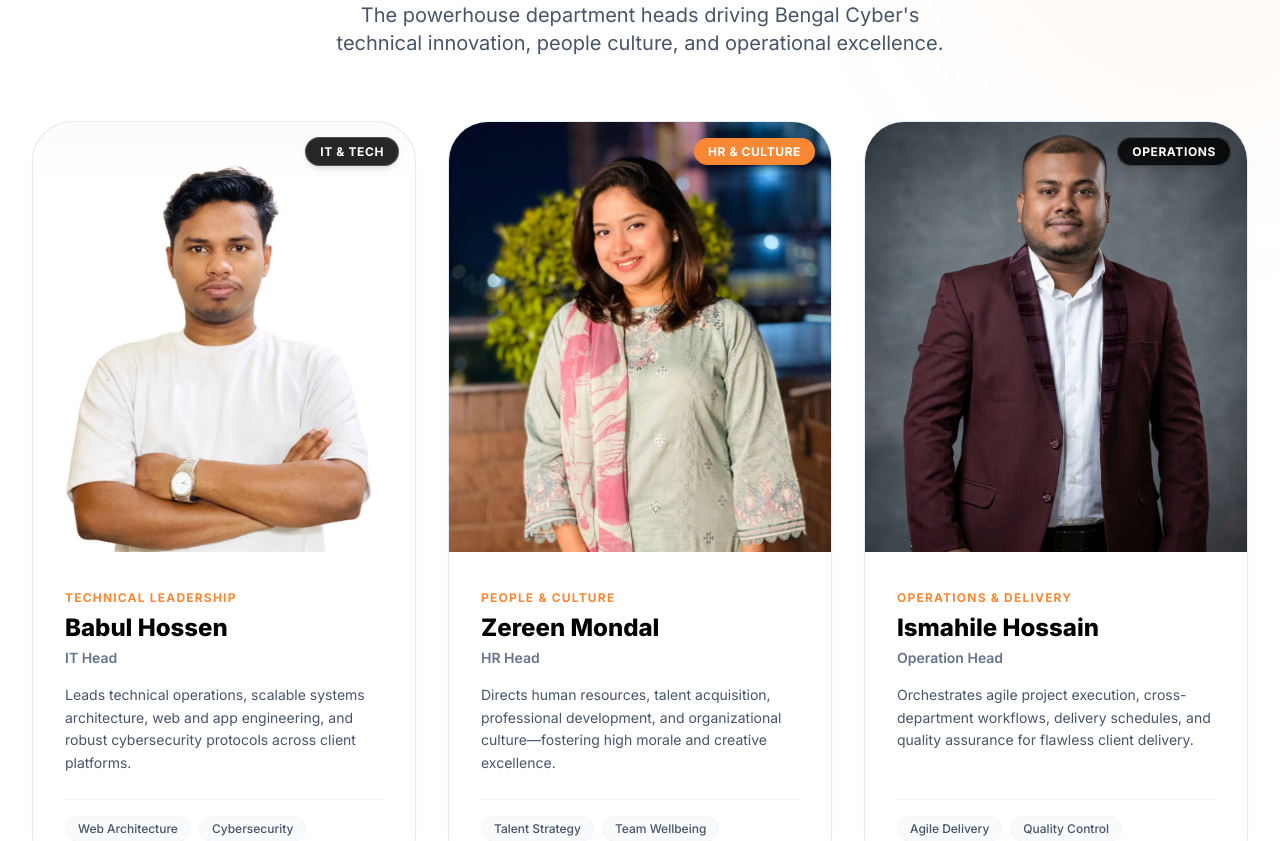
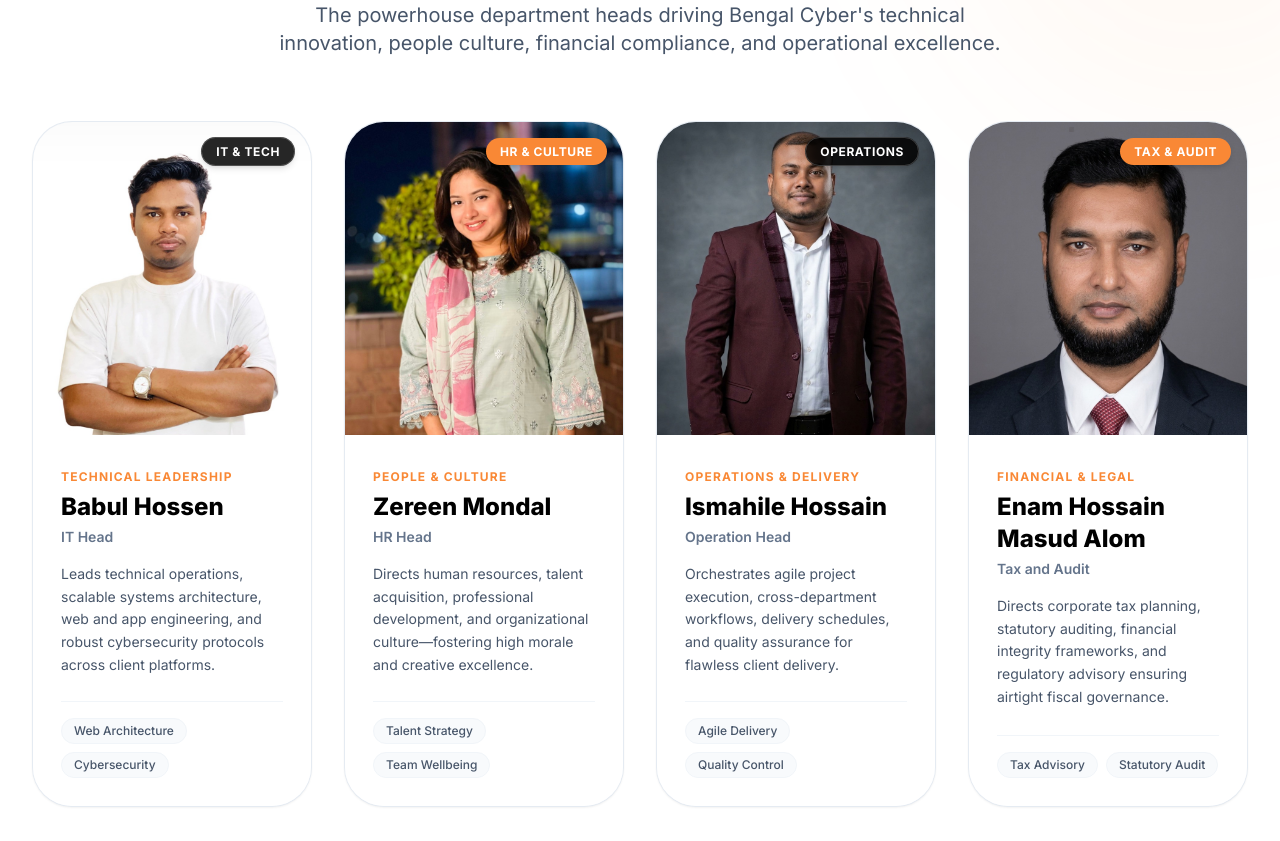
Before and after one commit to zeemmondal-max/bengal-cyber, a Next.js app: page /about in a window 1280 px wide. Shown: the part 2540-3381 px from the top of the page. Built offline with nearby package versions, Linux system fonts and the light colour scheme.

Commit message:
feat(about): add Enam Hossain Masud Alom (Tax and Audit) to leadership team

```diff
--- a/src/app/about/layout.tsx
+++ b/src/app/about/layout.tsx
@@ -88,6 +88,12 @@
             "name": "Ismahile Hossain",
             "jobTitle": "Operation Head",
             "image": "https://bengalcyber.com/ismahile-hossain.jpg"
+          },
+          {
+            "@type": "Person",
+            "name": "Enam Hossain Masud Alom",
+            "jobTitle": "Tax and Audit",
+            "image": "https://bengalcyber.com/enam-hossain.jpg"
           }
         ],
         "knowsAbout": [
--- a/src/app/about/page.tsx
+++ b/src/app/about/page.tsx
@@ -208,13 +208,13 @@
               <h4 className="text-brand-primary font-bold tracking-widest uppercase text-sm mb-4">Core Management</h4>
               <h2 className="text-4xl md:text-5xl font-extrabold text-brand-dark mb-6 tracking-tight">Leadership Team</h2>
               <p className="text-lg md:text-xl text-slate-600 leading-relaxed text-balance">
-                The powerhouse department heads driving Bengal Cyber's technical innovation, people culture, and operational excellence.
+                The powerhouse department heads driving Bengal Cyber's technical innovation, people culture, financial compliance, and operational excellence.
               </p>
             </motion.div>
           </div>
 
-          {/* 3-Column Profile Cards */}
-          <div className="grid grid-cols-1 md:grid-cols-2 lg:grid-cols-3 gap-8">
+          {/* 4-Column Profile Cards */}
+          <div className="grid grid-cols-1 md:grid-cols-2 lg:grid-cols-4 gap-6 xl:gap-8">
 
             {/* 1. Babul Hossen - IT Head */}
             <motion.div
@@ -229,7 +229,7 @@
                   src="/babul-hossen.jpg"
                   alt="Babul Hossen - IT Head at Bengal Cyber"
                   fill
-                  sizes="(max-width: 768px) 100vw, 33vw"
+                  sizes="(max-width: 640px) 100vw, (max-width: 1024px) 50vw, 25vw"
                   className="object-cover object-top hover:scale-105 transition-transform duration-700"
                 />
                 <div className="absolute top-4 right-4 z-10">
@@ -239,10 +239,10 @@
                 </div>
               </div>
 
-              <div className="p-8 flex flex-col flex-1 justify-between bg-white">
+              <div className="p-6 sm:p-7 flex flex-col flex-1 justify-between bg-white">
                 <div>
                   <span className="text-brand-primary font-bold text-xs uppercase tracking-widest">Technical Leadership</span>
-                  <h3 className="text-2xl font-extrabold text-brand-dark mt-1 mb-1">Babul Hossen</h3>
+                  <h3 className="text-xl sm:text-2xl font-extrabold text-brand-dark mt-1 mb-1">Babul Hossen</h3>
                   <p className="text-slate-500 font-semibold text-sm mb-4">IT Head</p>
                   <p className="text-slate-600 text-sm leading-relaxed mb-6">
                     Leads technical operations, scalable systems architecture, web and app engineering, and robust cybersecurity protocols across client platforms.
@@ -269,7 +269,7 @@
                   src="/zereen-mondal.jpg"
                   alt="Zereen Mondal - HR Head at Bengal Cyber"
                   fill
-                  sizes="(max-width: 768px) 100vw, 33vw"
+                  sizes="(max-width: 640px) 100vw, (max-width: 1024px) 50vw, 25vw"
                   className="object-cover object-top hover:scale-105 transition-transform duration-700"
                 />
                 <div className="absolute top-4 right-4 z-10">
@@ -279,10 +279,10 @@
                 </div>
               </div>
 
-              <div className="p-8 flex flex-col flex-1 justify-between bg-white">
+              <div className="p-6 sm:p-7 flex flex-col flex-1 justify-between bg-white">
                 <div>
                   <span className="text-brand-primary font-bold text-xs uppercase tracking-widest">People & Culture</span>
-                  <h3 className="text-2xl font-extrabold text-brand-dark mt-1 mb-1">Zereen Mondal</h3>
+                  <h3 className="text-xl sm:text-2xl font-extrabold text-brand-dark mt-1 mb-1">Zereen Mondal</h3>
                   <p className="text-slate-500 font-semibold text-sm mb-4">HR Head</p>
                   <p className="text-slate-600 text-sm leading-relaxed mb-6">
                     Directs human resources, talent acquisition, professional development, and organizational culture—fostering high morale and creative excellence.
@@ -309,7 +309,7 @@
                   src="/ismahile-hossain.jpg"
                   alt="Ismahile Hossain - Operation Head at Bengal Cyber"
                   fill
-                  sizes="(max-width: 768px) 100vw, 33vw"
+                  sizes="(max-width: 640px) 100vw, (max-width: 1024px) 50vw, 25vw"
                   className="object-cover object-top hover:scale-105 transition-transform duration-700"
                 />
                 <div className="absolute top-4 right-4 z-10">
@@ -319,10 +319,10 @@
                 </div>
               </div>
 
-              <div className="p-8 flex flex-col flex-1 justify-between bg-white">
+              <div className="p-6 sm:p-7 flex flex-col flex-1 justify-between bg-white">
                 <div>
                   <span className="text-brand-primary font-bold text-xs uppercase tracking-widest">Operations & Delivery</span>
-                  <h3 className="text-2xl font-extrabold text-brand-dark mt-1 mb-1">Ismahile Hossain</h3>
+                  <h3 className="text-xl sm:text-2xl font-extrabold text-brand-dark mt-1 mb-1">Ismahile Hossain</h3>
                   <p className="text-slate-500 font-semibold text-sm mb-4">Operation Head</p>
                   <p className="text-slate-600 text-sm leading-relaxed mb-6">
                     Orchestrates agile project execution, cross-department workflows, delivery schedules, and quality assurance for flawless client delivery.
@@ -332,6 +332,46 @@
                 <div className="pt-4 border-t border-slate-100 flex flex-wrap gap-2">
                   <span className="px-3 py-1 bg-slate-50 border border-slate-100 rounded-full text-xs text-slate-600 font-medium">Agile Delivery</span>
                   <span className="px-3 py-1 bg-slate-50 border border-slate-100 rounded-full text-xs text-slate-600 font-medium">Quality Control</span>
+                </div>
+              </div>
+            </motion.div>
+
+            {/* 4. Enam Hossain Masud Alom - Tax and Audit */}
+            <motion.div
+              className="bg-slate-50 rounded-[2.5rem] border border-slate-200/80 shadow-sm hover:shadow-xl transition-all duration-300 hover:-translate-y-2 overflow-hidden flex flex-col group relative"
+              initial={{ opacity: 0, y: 20 }}
+              whileInView={{ opacity: 1, y: 0 }}
+              viewport={{ once: true }}
+              transition={{ duration: 0.5, delay: 0.3 }}
+            >
+              <div className="relative aspect-[4/4.5] overflow-hidden bg-slate-200">
+                <Image
+                  src="/enam-hossain.jpg"
+                  alt="Enam Hossain Masud Alom - Tax and Audit at Bengal Cyber"
+                  fill
+                  sizes="(max-width: 640px) 100vw, (max-width: 1024px) 50vw, 25vw"
+                  className="object-cover object-top hover:scale-105 transition-transform duration-700"
+                />
+                <div className="absolute top-4 right-4 z-10">
+                  <span className="px-3.5 py-1.5 bg-brand-primary text-white text-xs font-bold rounded-full uppercase tracking-wider shadow-md">
+                    Tax & Audit
+                  </span>
+                </div>
+              </div>
+
+              <div className="p-6 sm:p-7 flex flex-col flex-1 justify-between bg-white">
+                <div>
+                  <span className="text-brand-primary font-bold text-xs uppercase tracking-widest">Financial & Legal</span>
+                  <h3 className="text-xl sm:text-2xl font-extrabold text-brand-dark mt-1 mb-1">Enam Hossain Masud Alom</h3>
+                  <p className="text-slate-500 font-semibold text-sm mb-4">Tax and Audit</p>
+                  <p className="text-slate-600 text-sm leading-relaxed mb-6">
+                    Directs corporate tax planning, statutory auditing, financial integrity frameworks, and regulatory advisory ensuring airtight fiscal governance.
+                  </p>
+                </div>
+
+                <div className="pt-4 border-t border-slate-100 flex flex-wrap gap-2">
+                  <span className="px-3 py-1 bg-slate-50 border border-slate-100 rounded-full text-xs text-slate-600 font-medium">Tax Advisory</span>
+                  <span className="px-3 py-1 bg-slate-50 border border-slate-100 rounded-full text-xs text-slate-600 font-medium">Statutory Audit</span>
                 </div>
               </div>
             </motion.div>
```
Also changed, not shown: public/enam-hossain.jpg (added).
